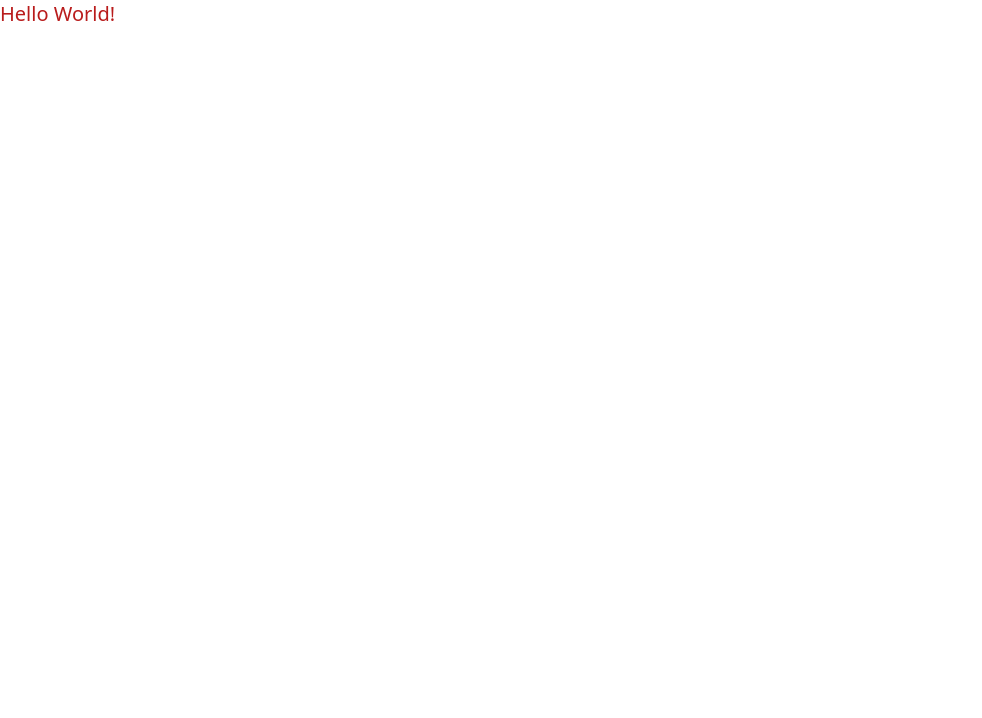
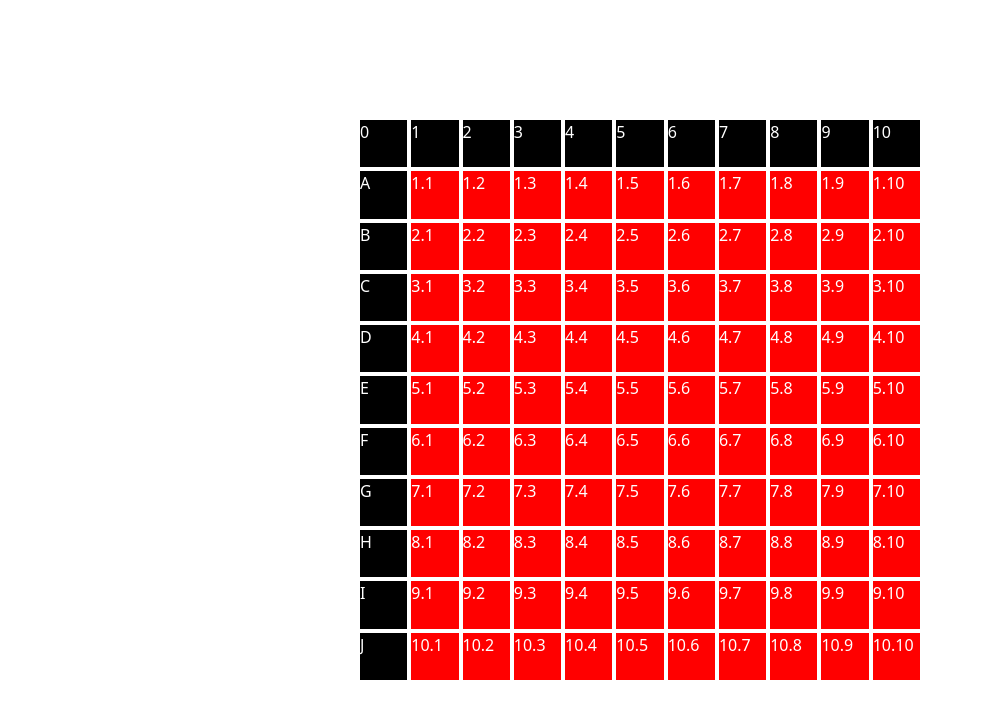
Before and after one commit to thebear8/battleship, a Vue app: page / in a window 1280 px wide. Shown: the top 718 px of the page, without its empty margins (0-982 px from the left). Built offline with nearby package versions, Linux system fonts and the light colour scheme.

Commit message:
Create ChoiceDialog, BattleshipGrid components

```diff
--- a/index.html
+++ b/index.html
@@ -1,13 +1,13 @@
 <!DOCTYPE html>
-<html lang="en">
+<html lang="en" style="width: 100%; height: 100%">
   <head>
     <meta charset="UTF-8">
     <link rel="icon" href="/favicon.ico">
     <meta name="viewport" content="width=device-width, initial-scale=1.0">
     <title>Vite App</title>
   </head>
-  <body>
-    <div id="app"></div>
+  <body style="width: 100%; height: 100%">
+    <div id="app" style="width: 100%; height: 100%"></div>
     <script type="module" src="/src/main.ts"></script>
   </body>
 </html>
--- a/src/App.vue
+++ b/src/App.vue
@@ -1,6 +1,14 @@
 <script setup lang="ts">
+import { ref } from "vue";
+import BattleshipGrid from "./components/BattleshipGrid.vue";
+import { type FieldState, type GameState } from "./state";
+
+const state = ref<GameState>({
+  selectedTile: null,
+  board: Array<FieldState[]>(10).fill(Array<FieldState>(10).fill("Empty")),
+});
 </script>
 
 <template>
-  <p class="text-xl text-red-700">Hello World!</p>
+  <BattleshipGrid :state="state" @select="(tile) => (state.selectedTile = tile)" />
 </template>
--- /dev/null
+++ b/src/components/BattleshipGrid.vue
@@ -0,0 +1,67 @@
+<script setup lang="ts">
+import type { FieldState, GameState } from "../state";
+import ChoiceDialog from "./ChoiceDialog.vue";
+const props = defineProps<{ state: GameState }>();
+const emit = defineEmits<{
+  (event: "select", tile: [number, number]): any;
+  (event: "Miss", tile: [number, number]): any;
+  (event: "Hit", tile: [number, number]): any;
+  (event: "Sunk", tile: [number, number]): any;
+}>();
+
+function computeTiles() {
+  let colors: { [state in FieldState]: string } = {
+    Empty: "red",
+    Miss: "blue",
+    Hit: "black",
+    Sunk: "green",
+  };
+
+  let tiles: { text: string; backgroundColor: string; onClick: () => any }[] = [];
+
+  for (let i = 0; i < 11; i++) {
+    for (let j = 0; j < 11; j++) {
+      if (i == 0) {
+        tiles.push({ text: j.toString(), backgroundColor: "black", onClick: () => {} });
+      } else if (j == 0) {
+        tiles.push({ text: "ABCDEFGHIJ"[i - 1], backgroundColor: "black", onClick: () => {} });
+      } else {
+        tiles.push({
+          text: `${i}.${j}`,
+          backgroundColor: colors[props.state.board[i - 1][j - 1]],
+          onClick: () => emit("select", [i - 1, j - 1]),
+        });
+      }
+    }
+  }
+
+  return tiles;
+}
+</script>
+
+<template>
+  <ChoiceDialog
+    v-if="state.selectedTile != null"
+    title="Tile type"
+    :options="[
+      ['Miss', () => $emit('Miss', state.selectedTile)],
+      ['Hit', () => $emit('Hit', state.selectedTile)],
+      ['Sunk', () => $emit('Sunk', state.selectedTile)],
+    ]"
+  />
+  <div class="w-full h-full flex justify-center items-center">
+    <div
+      class="w-full h-full grid grid-cols-11 gap-1"
+      style="max-width: min(70vw, 70vh); max-height: min(70vw, 70vh)"
+    >
+      <div
+        v-for="(tile, index) in computeTiles()"
+        :key="index"
+        :style="{ color: 'white', backgroundColor: tile.backgroundColor }"
+        @click="tile.onClick"
+      >
+        {{ tile.text }}
+      </div>
+    </div>
+  </div>
+</template>
--- /dev/null
+++ b/src/components/ChoiceDialog.vue
@@ -0,0 +1,19 @@
+<script setup lang="ts">
+defineProps<{ title: string; options: [string, () => any][] }>();
+</script>
+
+<template>
+  <div class="absolute w-full h-full z-1 backdrop-blur flex justify-center items-center">
+    <div class="p-5 bg-white rounded border border-black border-2 flex flex-col">
+      <div class="p-1 m-1 text-center">{{ title }}</div>
+      <button
+        v-for="[name, onClick] in options"
+        :key="name"
+        class="rounded border border-black border-2 bg-blue-600 text-white p-1 m-1 text-center"
+        @click="onClick"
+      >
+        {{ name }}
+      </button>
+    </div>
+  </div>
+</template>
--- /dev/null
+++ b/src/state.ts
@@ -0,0 +1,6 @@
+export type FieldState = "Empty" | "Miss" | "Hit" | "Sunk";
+
+export type GameState = {
+  selectedTile: [number, number] | null;
+  board: FieldState[][];
+};
```
